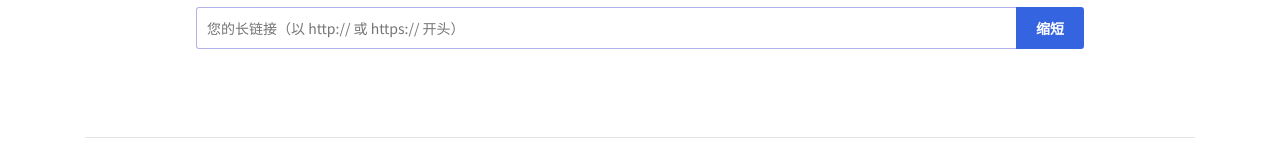
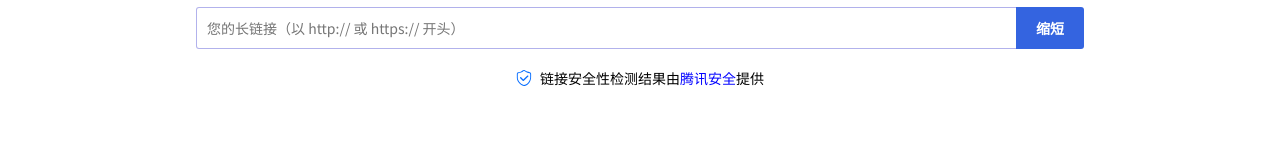
Before and after one commit to susc/LinkSystem-Frontend, a Nuxt app: page / in a window 1280 px wide. Shown: the part 225-382 px from the top of the page. Built offline with nearby package versions, Linux system fonts and the light colour scheme; no server answers.

Commit message:
添加安全性检测结果声明

```diff
--- a/components/index/main.vue
+++ b/components/index/main.vue
@@ -27,6 +27,9 @@
                     </div>
                 </div>
 
+                <!-- 检测结果提示 -->
+                <SecurityHint />
+
                 <!-- 计数器组件 -->
                 <div class="counter">
                     <Counter />
@@ -37,14 +40,16 @@
 </template>
 
 <script>
-import Counter from './counter';
-import axios from 'axios';
-import Swal from 'sweetalert2';
+import Counter from './counter'
+import axios from 'axios'
+import Swal from 'sweetalert2'
 import Vue from 'vue'
+import SecurityHint from './security-hint'
 
 export default {
     components: {
-        Counter
+        Counter,
+        SecurityHint
     },
     data() {
         return {
--- /dev/null
+++ b/components/index/security-hint.vue
@@ -0,0 +1,37 @@
+<template>
+    <div class="wrap">
+        <embed class="icon" src="/icon/security.svg" />
+        链接安全性检测结果由
+        <a href="https://urlsec.qq.com/" target="_blank">腾讯安全</a>
+        提供
+    </div>
+</template>
+
+<script>
+export default {
+
+}
+</script>
+
+<style scoped>
+.wrap {
+    margin-top: 1.3rem;
+    display: flex;
+    justify-content: center;
+}
+
+.icon {
+    height: 1rem;
+    width: 1rem;
+    margin-right: 0.5rem;
+}
+
+a {
+    text-decoration: none;
+}
+
+a,
+a:visited {
+    color: blue;
+}
+</style>
```
Also changed, not shown: static/icon/security.svg (added), 1 other file (tests, documents, lock files or other folders).
